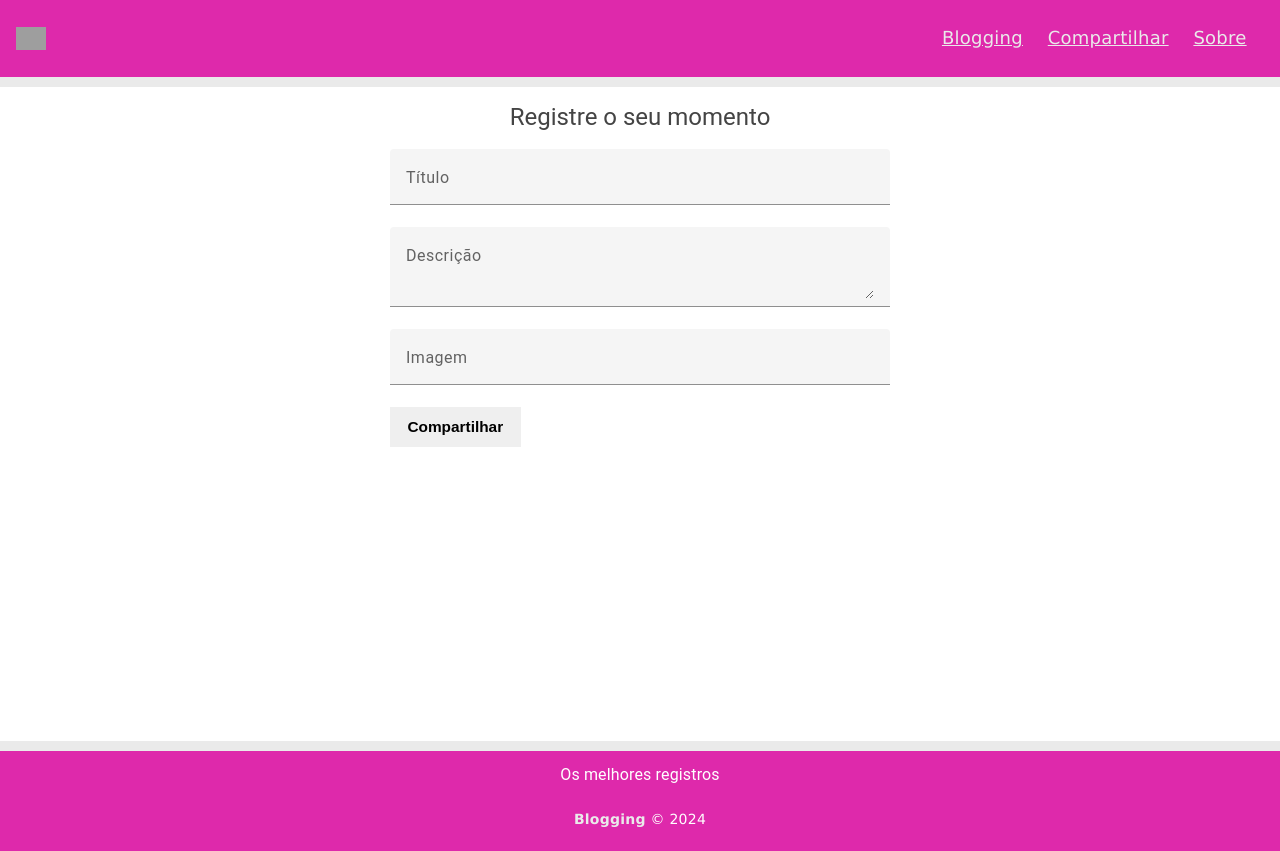
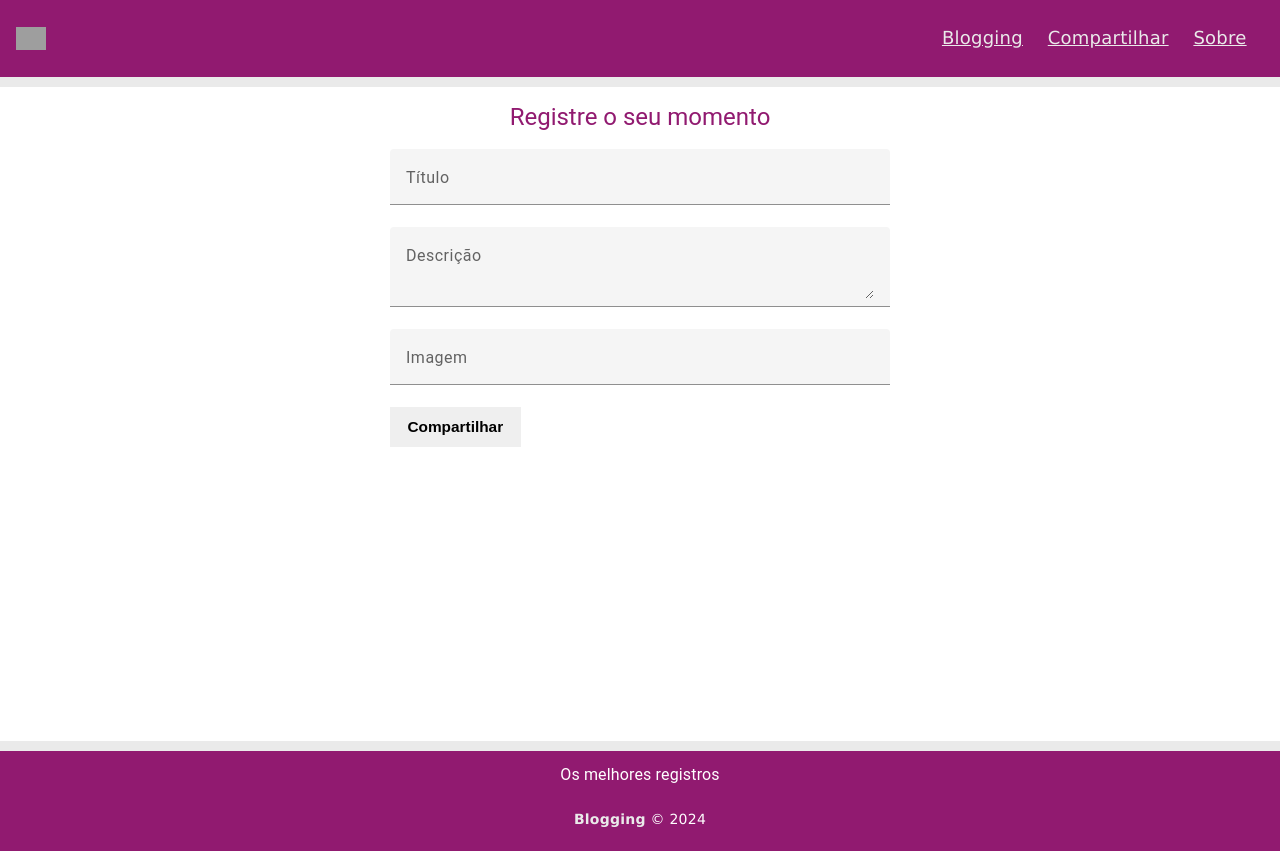
Before and after one commit to LauraaPaiva/blog, an Angular app: page /post/new in a window 1280 px wide. Built offline with nearby package versions, Linux system fonts and the light colour scheme; grey boxes are pictures that could not be loaded.

Commit message:
Alterações no design

```diff
--- a/src/app/components/footer/footer.component.css
+++ b/src/app/components/footer/footer.component.css
@@ -5,7 +5,7 @@ footer {
     align-items: center;
     justify-content: center;
     height: 100px;
-    background-color: #de29ab;
+    background-color: #911a70;
     color: #ffffff;
     min-height: 5vh;
 }
--- a/src/app/components/header/header.component.css
+++ b/src/app/components/header/header.component.css
@@ -6,7 +6,7 @@ nav {
 }
 
 .header{
-        background-color: #de29ab;
+        background-color: #911a70;
         min-height: 5vh;
 }
 
--- a/src/app/components/pages/new-post/new-post.component.css
+++ b/src/app/components/pages/new-post/new-post.component.css
@@ -1 +1,2 @@
-h1 { text-align: center; }
+h1 { text-align: center;
+color: #911a70; }
```
